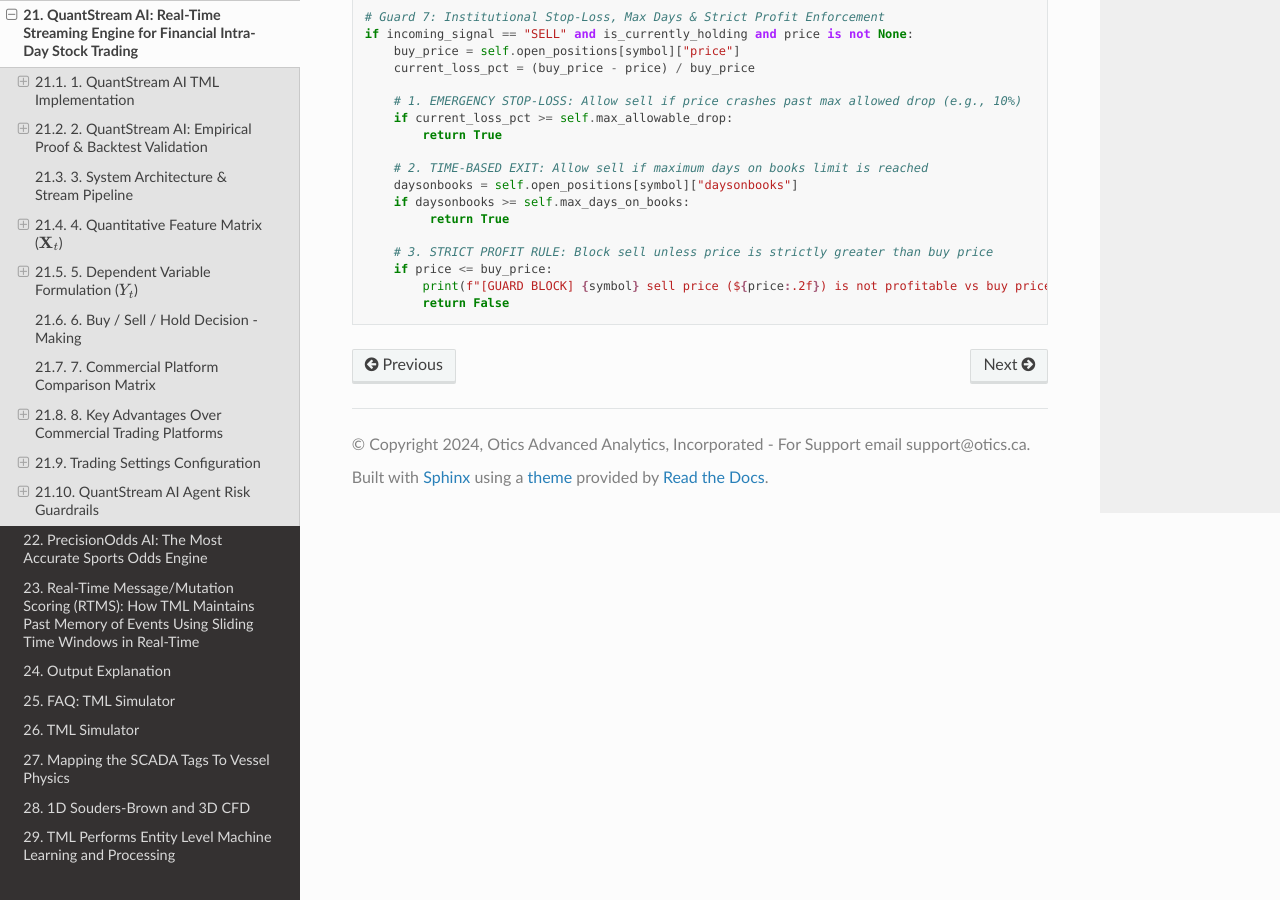
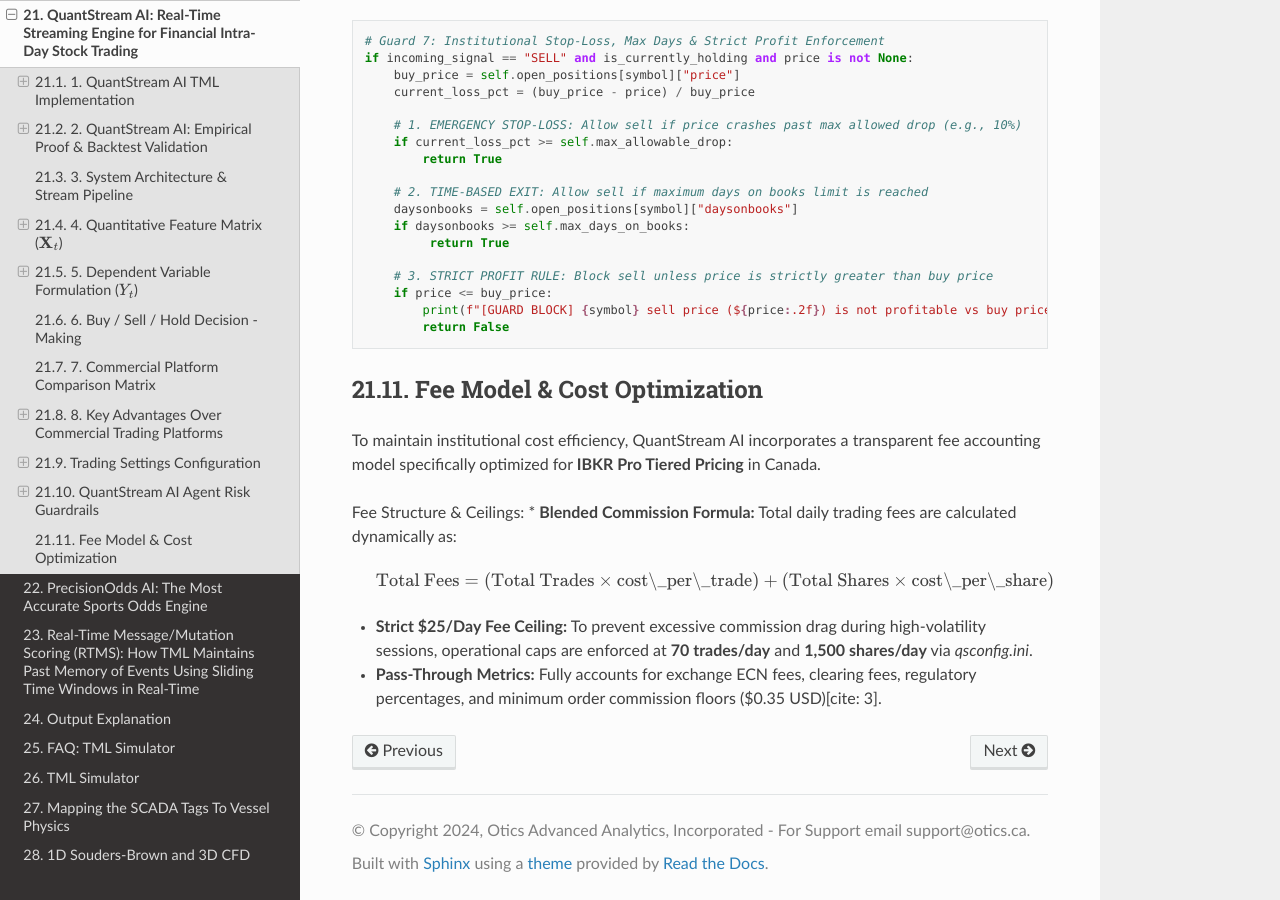
Before and after one commit to smaurice101/readthedocs, a Sphinx documentation site: the page built from docs/source/quantstream.rst, in a window 1280 px wide and 900 px high, scrolled down 14088 px. Built offline with Sphinx 7.4.7 and the Read the Docs theme 3.1.0, drawn with Linux system fonts in a browser that asks for light colours; pages that are not in the unit, such as notebooks, are missing from menus; some of the changed text lies outside the part shown.

Commit message:
Update quantstream.rst

```diff
--- a/docs/source/quantstream.rst
+++ b/docs/source/quantstream.rst
@@ -674,3 +674,17 @@
                 if price <= buy_price:
                     print(f"[GUARD BLOCK] {symbol} sell price (${price:.2f}) is not profitable vs buy price (${buy_price:.2f}). SELL blocked.")
                     return False
+
+Fee Model & Cost Optimization
+=============================
+
+To maintain institutional cost efficiency, QuantStream AI incorporates a transparent fee accounting model specifically optimized for **IBKR Pro Tiered Pricing** in Canada.
+
+Fee Structure & Ceilings:
+* **Blended Commission Formula:** Total daily trading fees are calculated dynamically as:
+
+  .. math::
+     \text{Total Fees} = (\text{Total Trades} \times \text{cost\_per\_trade}) + (\text{Total Shares} \times \text{cost\_per\_share})
+
+* **Strict \$25/Day Fee Ceiling:** To prevent excessive commission drag during high-volatility sessions, operational caps are enforced at **70 trades/day** and **1,500 shares/day** via `qsconfig.ini`.
+* **Pass-Through Metrics:** Fully accounts for exchange ECN fees, clearing fees, regulatory percentages, and minimum order commission floors (\$0.35 USD)[cite: 3].
```
